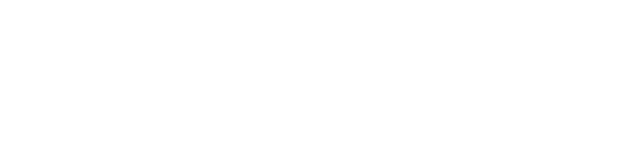
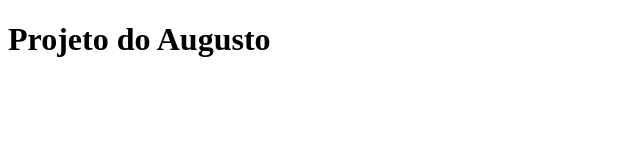
Before and after one commit to agtcsc/curso-git, a plain HTML site: page index.html in a window 1280 px wide. Shown: the whole page, without its empty margins (0-640 px from the left). Drawn offline with Linux system fonts and the light colour scheme.

Commit message:
Titulo da Página

```diff
--- a/index.html
+++ b/index.html
@@ -7,6 +7,6 @@
     <title>Document</title>
 </head>
 <body>
-
+    <h1>Projeto do Augusto</h1>
 </body>
 </html>
```
